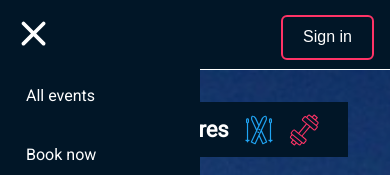
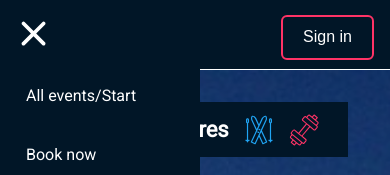
Before and after one commit to lisahammarstrand/final-project-frontend, a React (Create React App) app: page / in a window 390 px wide. Both pictures are taken after a click on the picture 36 px from the left and 38 px from the top of the page. Shown: the top 175 px of the page. Built offline with nearby package versions, Linux system fonts and the light colour scheme.

Commit message:
Close dropdown when clicking outside div

```diff
--- a/src/components/Header.js
+++ b/src/components/Header.js
@@ -1,4 +1,4 @@
-import React, { useState } from 'react'
+import React, { useState, useRef, useEffect } from 'react'
 import { Link } from 'react-router-dom'
 import styled from 'styled-components'
 import { OutlinedButton } from 'lib/Buttons'
@@ -148,6 +148,21 @@ const SignInButton = styled(OutlinedButton)`
 export const Header = () => {
   const [openHamburger, setOpenHamburger] = useState(false)
   const [openDropdown, setOpenDropdown] = useState(false)
+  const node = useRef(null)
+
+  useEffect(() => {
+    const HandleClickOutside = e => {
+      if (node.current !== null && !node.current.contains(e.target)) {
+        setOpenDropdown(!openDropdown)
+      }
+    }
+    if (openDropdown) {
+      window.addEventListener('click', HandleClickOutside)
+    }
+    return () => {
+      window.removeEventListener('click', HandleClickOutside)
+    }
+  }, [openDropdown])
 
   return (
     <>
@@ -170,7 +185,7 @@ export const Header = () => {
                 <HbgNavList>
                   <Link to="/" exact>
                     <HbgListItem
-                      onClick={() => setOpenHamburger(false)}>All events</HbgListItem>
+                      onClick={() => setOpenHamburger(false)}>All events/Start</HbgListItem>
                   </Link>
                   <Link to="/booking" exact>
                     <HbgListItem
@@ -191,7 +206,7 @@ export const Header = () => {
               onClick={() => setOpenDropdown(!openDropdown)}>
               Events</div>
             {openDropdown &&
-              <EventsDropDown>
+              <EventsDropDown ref={node}>
                 <EventsNavList>
                   <Link to="/riksgransen" exact>
                     <EventsListItem
@@ -211,7 +226,7 @@ export const Header = () => {
                   </Link>
                   <Link to="/" exact>
                     <EventsListItem
-                      onClick={() => setOpenDropdown(false)}>All events/start</EventsListItem>
+                      onClick={() => setOpenDropdown(false)}>All events/Start</EventsListItem>
                   </Link>
                 </EventsNavList>
               </EventsDropDown>}
```
